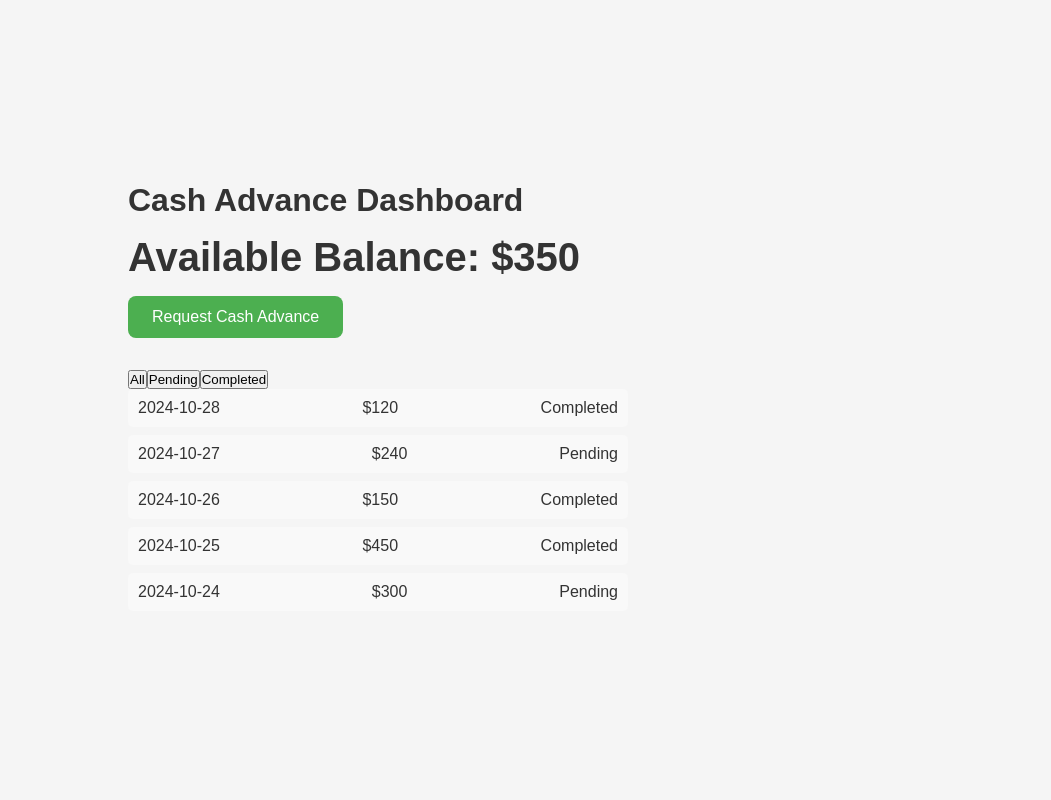
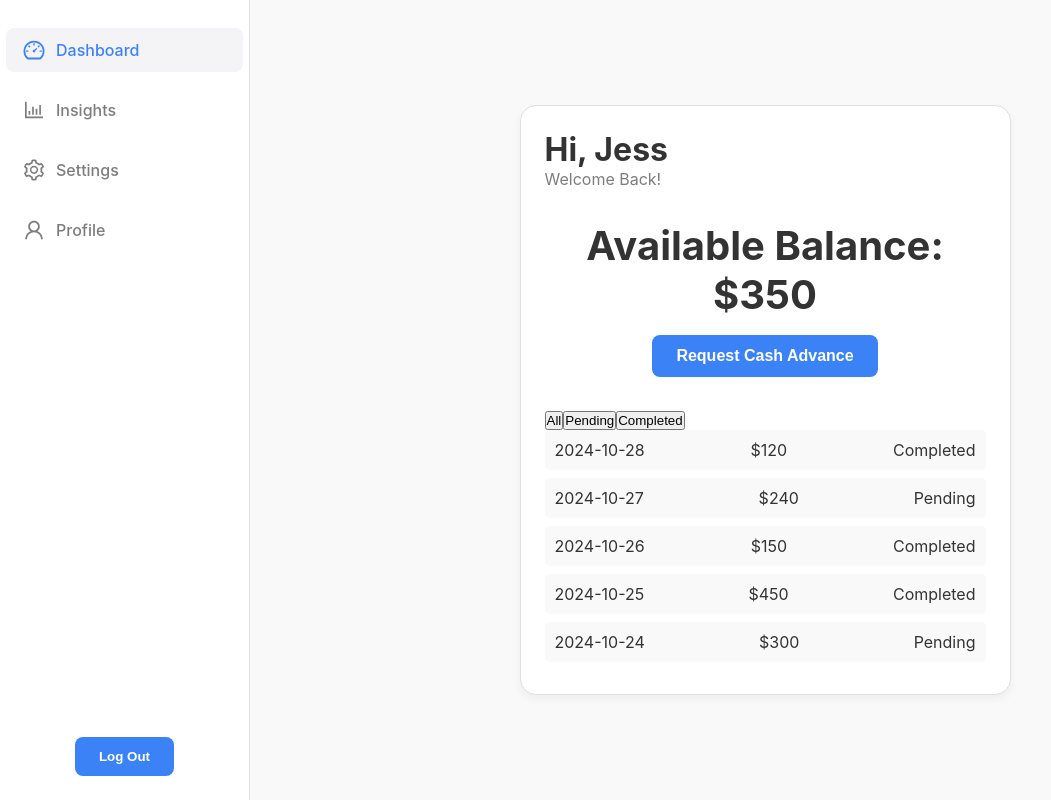
Before and after one commit to zihuiJ/bree-takehome, a React (Create React App) app in the folder bree/: page / in a window 1280 px wide. Shown: the whole page, without its empty margins (0-1051 px from the left). Built offline with nearby package versions, Linux system fonts and the light colour scheme.

Commit message:
dashboard ui for different screen sizes

```diff
--- a/bree/src/components/Dashboard.tsx
+++ b/bree/src/components/Dashboard.tsx
@@ -1,64 +1,290 @@
-import React, { useState } from 'react';
-import styled from 'styled-components';
-import CashAdvanceModal from './CashAdvanceModal';
-import TransactionList from './TransactionList';
+import React, { useState } from "react";
+import styled from "styled-components";
+import {
+  AiOutlineDashboard,
+  AiOutlineBarChart,
+  AiOutlineSetting,
+  AiOutlineUser,
+  AiOutlineCreditCard,
+} from "react-icons/ai";
+import CashAdvanceModal from "./CashAdvanceModal";
+import TransactionList from "./TransactionList";
 
-const DashboardWrapper = styled.div`
-  display: grid;
-  grid-template-columns: 1fr 1fr;
-  gap: 24px;
-  width: 80%;
-  max-width: 1200px;
+// Theme colors
+const primaryColor = "#3b82f6";
+const backgroundColor = "#f9f9f9";
+const whiteColor = "#ffffff";
+
+const Layout = styled.div`
+  display: flex;
+  width: 100%;
+  height: 100vh; /* Ensure the layout takes full height */
+  background-color: ${backgroundColor};
 `;
 
-const LeftPane = styled.div`
+const Sidebar = styled.nav`
+  width: 250px;
+  background-color: ${whiteColor};
+  display: flex;
+  flex-direction: column;
+  justify-content: space-between; /* Push the Logout button to the bottom */
+  align-items: center;
+  padding: 24px 0;
+  gap: 8px;
+  border-right: 1px solid #e0e0e0;
+  height: 100vh; /* Full height sidebar */
+  position: sticky; /* Make it stick on scroll */
+  top: 0; /* Ensure it sticks to the top */
+  z-index: 1; /* Keep it above other content */
+
+  @media (max-width: 768px) {
+    display: none; /* Hide the sidebar on mobile */
+  }
+`;
+
+const SidebarOption = styled.div<{ active?: boolean }>`
+  display: flex;
+  align-items: center;
+  gap: 10px; /* Reduce gap between icon and text */
+  padding: 10px 16px; /* Tighter padding inside each option */
+  width: calc(100% - 12px); /* Adjust width to fit smaller margin */
+  margin: 4px 6px; /* Less margin between options */
+  cursor: pointer;
+  color: ${(props) => (props.active ? primaryColor : "#7d7d7d")};
+  background-color: ${(props) => (props.active ? "#f4f4f6" : "transparent")};
+  font-weight: 500;
+  border-radius: 8px; /* Subtle rounded corners */
+  transition: background-color 0.3s, transform 0.2s, box-shadow 0.2s;
+
+  &:hover {
+    background-color: #e0f2fe;
+    box-shadow: 0px 2px 6px rgba(0, 0, 0, 0.1); /* Softer shadow */
+    transform: scale(1.01); /* Slight zoom-in effect */
+  }
+`;
+
+const LogoutButton = styled.button`
+  margin-top: auto;
+  padding: 12px 24px;
+  background-color: ${primaryColor};
+  color: ${whiteColor};
+  border: none;
+  border-radius: 8px;
+  cursor: pointer;
+  font-weight: bold;
+
+  &:hover {
+    background-color: #2563eb;
+  }
+`;
+
+const ContentArea = styled.div`
+  flex: 1;
+  display: flex;
+  justify-content: center;
+  align-items: center;
+  padding: 24px;
+  box-sizing: border-box;
+`;
+
+const Pane = styled.div`
+  position: relative;
   display: flex;
   flex-direction: column;
   gap: 16px;
+  padding: 24px;
+  background-color: ${whiteColor};
+  border: 1px solid #e0e0e0;
+  border-radius: 16px;
+  box-shadow: 0 4px 8px rgba(0, 0, 0, 0.05);
+  width: 100%;
+  max-width: 600px;
+
+  @media (min-width: 768px) {
+    max-width: 80%;
+  }
+
+  @media (min-width: 1024px) {
+    max-width: 50%;
+  }
+`;
+
+const BottomNav = styled.nav`
+  position: fixed;
+  bottom: 0;
+  left: 0;
+  width: 100%;
+  background-color: ${whiteColor};
+  display: flex;
+  justify-content: space-around;
+  align-items: center;
+  padding: 12px 0;
+  border-top: 1px solid #e0e0e0;
+
+  @media (min-width: 768px) {
+    display: none; /* Hide the bottom nav on larger screens */
+  }
+`;
+
+const NavItem = styled.div<{ active?: boolean }>`
+  display: flex;
+  flex-direction: column;
+  align-items: center;
+  justify-content: center;
+  padding: 10px;
+  width: 50px;
+  height: 50px;
+  cursor: pointer;
+  border-radius: 20%; /* Make it fully rounded */
+  background-color: ${(props) => (props.active ? "#f4f4f6" : "transparent")};
+  color: ${(props) => (props.active ? primaryColor : "#7d7d7d")};
+  transition: background-color 0.3s, color 0.3s;
+
+  & svg {
+    font-size: 1.8rem;
+  }
+
+  &:hover {
+    background-color: #e0e0e0; /* Grey background on hover */
+    color: ${primaryColor};
+  }
+`;
+
+const WelcomeHeader = styled.div`
+  display: flex;
+  flex-direction: column;
+  align-items: flex-start;
+  margin-bottom: 16px;
+`;
+
+const Greeting = styled.h1`
+  font-size: 2rem;
+  font-weight: bold;
+  margin: 0;
+`;
+
+const Subtext = styled.p`
+  font-size: 1rem;
+  color: #7d7d7d;
+  margin: 0;
 `;
 
 const Balance = styled.h2`
   font-size: 2.5rem;
   font-weight: bold;
+  text-align: center;
 `;
 
 const ButtonGroup = styled.div`
   display: flex;
   gap: 12px;
+  justify-content: center;
 `;
 
-const Button = styled.button`
-  background-color: #4caf50;
-  color: white;
+const RequestButton = styled.button`
+  background-color: ${primaryColor};
+  color: ${whiteColor};
   border: none;
   padding: 12px 24px;
   border-radius: 8px;
   cursor: pointer;
   font-size: 1rem;
+  font-weight: bold;
   transition: background-color 0.3s;
 
   &:hover {
-    background-color: #45a049;
+    background-color: #2563eb;
   }
 `;
 
 const Dashboard: React.FC = () => {
+  const [activeOption, setActiveOption] = useState("Dashboard");
   const [isModalOpen, setModalOpen] = useState(false);
 
+  const handleNavigation = (option: string) => {
+    setActiveOption(option);
+  };
+
   return (
-    <DashboardWrapper>
-      <LeftPane>
-        <h1>Cash Advance Dashboard</h1>
-        <Balance>Available Balance: $350</Balance>
-        <ButtonGroup>
-          <Button onClick={() => setModalOpen(true)}>Request Cash Advance</Button>
-        </ButtonGroup>
-        <TransactionList />
-      </LeftPane>
-      <div>{/* Placeholder for other components */}</div>
+    <Layout>
+      <Sidebar>
+        <SidebarOption
+          active={activeOption === "Dashboard"}
+          onClick={() => handleNavigation("Dashboard")}
+        >
+          <AiOutlineDashboard size={24} />
+          <span>Dashboard</span>
+        </SidebarOption>
+        <SidebarOption
+          active={activeOption === "Insights"}
+          onClick={() => handleNavigation("Insights")}
+        >
+          <AiOutlineBarChart size={24} />
+          <span>Insights</span>
+        </SidebarOption>
+        <SidebarOption
+          active={activeOption === "Settings"}
+          onClick={() => handleNavigation("Settings")}
+        >
+          <AiOutlineSetting size={24} />
+          <span>Settings</span>
+        </SidebarOption>
+        <SidebarOption
+          active={activeOption === "Profile"}
+          onClick={() => handleNavigation("Profile")}
+        >
+          <AiOutlineUser size={24} />
+          <span>Profile</span>
+        </SidebarOption>
 
-      <CashAdvanceModal isOpen={isModalOpen} onClose={() => setModalOpen(false)} />
-    </DashboardWrapper>
+        <LogoutButton>Log Out</LogoutButton>
+      </Sidebar>
+
+      <ContentArea>
+        <Pane>
+          <WelcomeHeader>
+            <Greeting>Hi, Jess</Greeting>
+            <Subtext>Welcome Back!</Subtext>
+          </WelcomeHeader>
+
+          <Balance>Available Balance: $350</Balance>
+
+          <ButtonGroup>
+            <RequestButton onClick={() => setModalOpen(true)}>
+              Request Cash Advance
+            </RequestButton>
+          </ButtonGroup>
+
+          <TransactionList />
+
+          <CashAdvanceModal
+            isOpen={isModalOpen}
+            onClose={() => setModalOpen(false)}
+          />
+        </Pane>
+      </ContentArea>
+
+      <BottomNav>
+        <NavItem
+          active={activeOption === "Insights"}
+          onClick={() => handleNavigation("Insights")}
+        >
+          <AiOutlineBarChart />
+        </NavItem>
+        <NavItem
+          active={activeOption === "Dashboard"}
+          onClick={() => handleNavigation("Dashboard")}
+        >
+          <AiOutlineDashboard />
+        </NavItem>
+        <NavItem
+          active={activeOption === "Transactions"}
+          onClick={() => handleNavigation("Transactions")}
+        >
+          <AiOutlineCreditCard />
+        </NavItem>
+      </BottomNav>
+    </Layout>
   );
 };
 
--- a/bree/src/styles/GlobalStyles.ts
+++ b/bree/src/styles/GlobalStyles.ts
@@ -8,7 +8,7 @@ const GlobalStyle = createGlobalStyle`
   }
 
   body {
-    font-family: 'Arial', sans-serif;
+    font-family: 'Inter', sans-serif;
     background-color: #f5f5f5;
     color: #333;
   }
```
